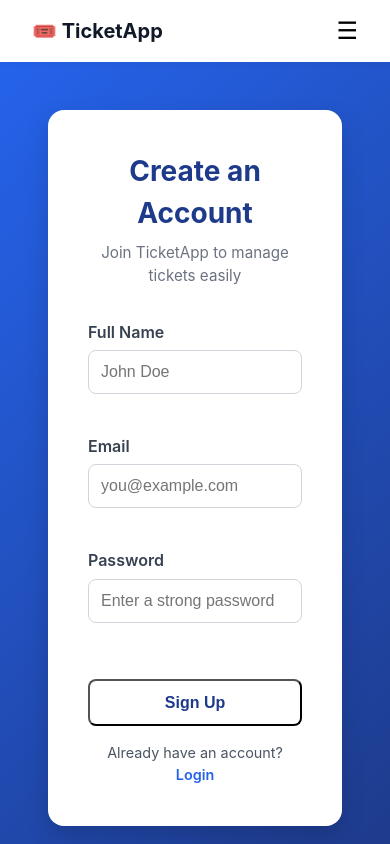
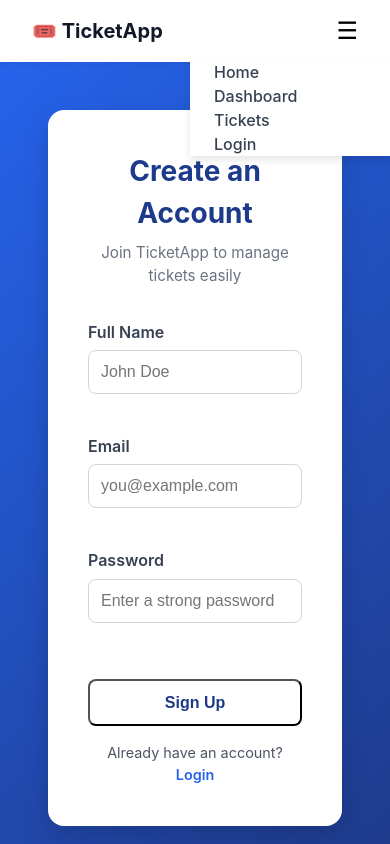
Before and after one commit to Callerstudios/vue-ticket-app, a Vue app: page /signup in a window 390 px wide. Both pictures are taken after a click on the button "Toggle navigation". Shown: the top 844 px of the page. Built offline with nearby package versions, Linux system fonts and the light colour scheme.

Commit message:
feat: implement mobile navigation toggle in Header component fix: update login link in SignUp view for consistency

```diff
--- a/src/components/Header.vue
+++ b/src/components/Header.vue
@@ -1,14 +1,24 @@
+<script setup>
+import { ref } from 'vue';
+
+  const isOpen = ref(false);
+
+  const toggleNav = () => {
+  isOpen.value = !isOpen.value;
+};
+</script>
+
 <template>
     <header class="site-header">
       <div class="container nav-container">
         <h1 class="logo">🎟️ TicketApp</h1>
-        <nav class="nav-links" id="mainNav">
+        <nav :class="{ open: isOpen }" class="nav-links" id="mainNav">
           <a href="/">Home</a>
           <a href="/dashboard">Dashboard</a>
           <a href="/tickets">Tickets</a>
           <a href="/login">Login</a>
         </nav>
-        <button class="nav-toggle" aria-label="Toggle navigation">☰</button>
+        <button class="nav-toggle" @click="toggleNav" aria-label="Toggle navigation">☰</button>
       </div>
     </header>
 </template>
--- a/src/view/SignUp.vue
+++ b/src/view/SignUp.vue
@@ -82,7 +82,7 @@ function handleSubmit() {
         </form>
 
         <p class="auth-switch">
-          Already have an account? <a href="/auth/login">Login</a>
+          Already have an account? <a href="/login">Login</a>
         </p>
       </div>
     </div>
```
